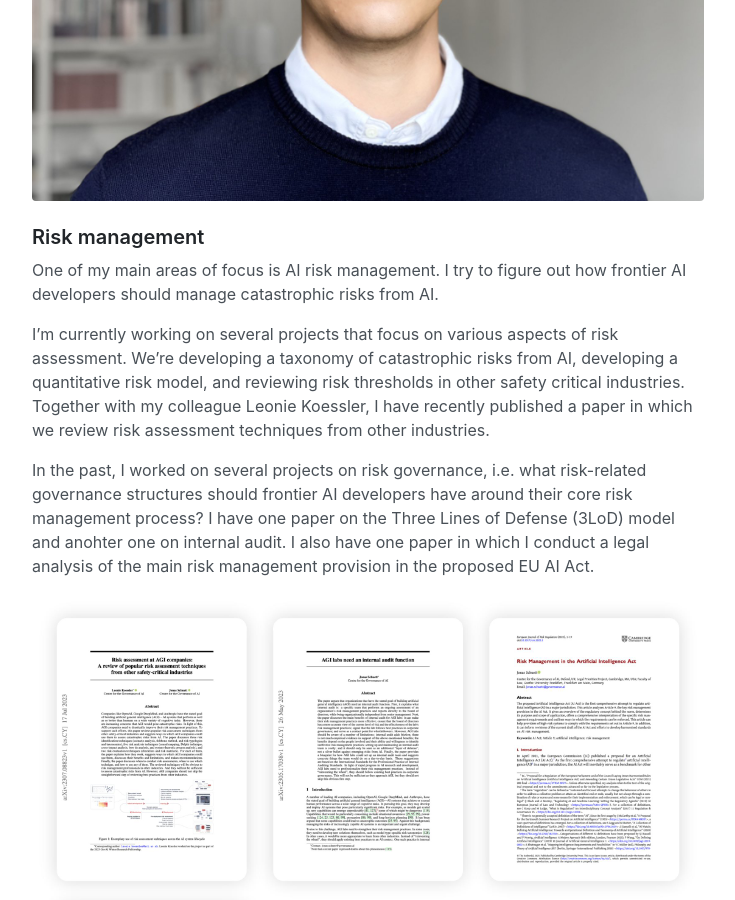
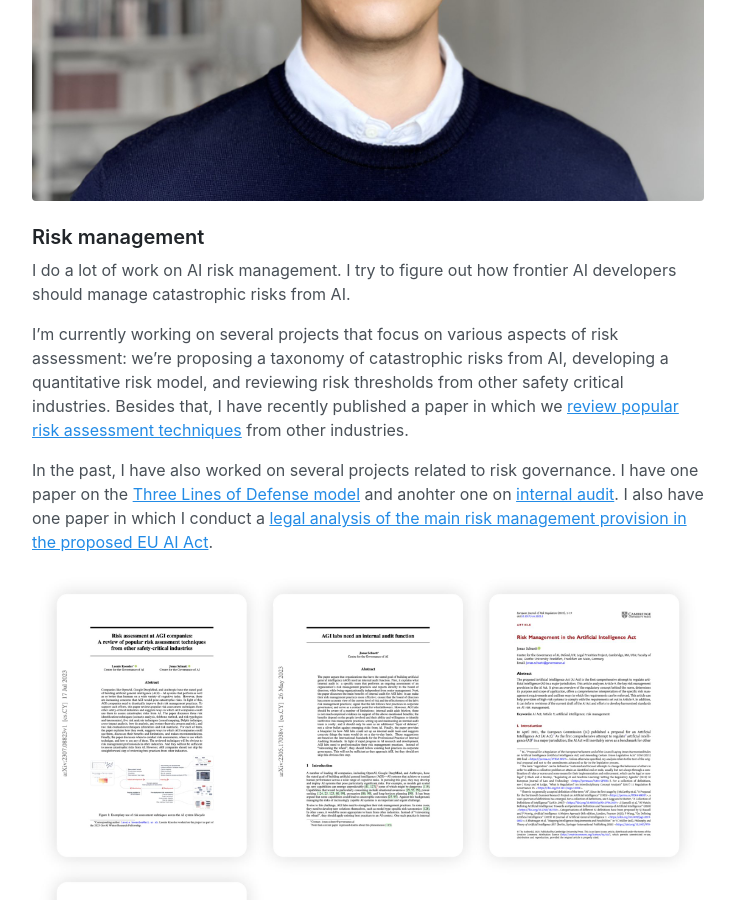
Before and after one commit to jonasschuett/jonasschuett.github.io, a Jekyll site: the page built from _posts/2020-04-04-introduction.md, in a window 1280 px wide and 900 px high, scrolled down 768 px. Shown: the whole window, without its empty margins (272-1007 px from the left). Built offline with Jekyll 4.4.1, drawn with Linux system fonts in a browser that asks for light colours.

Commit message:
Update 2020-04-04-introduction.md

```diff
--- a/_posts/2020-04-04-introduction.md
+++ b/_posts/2020-04-04-introduction.md
@@ -13,11 +13,11 @@ I'm currently wrapping up my PhD in law at Goethe University Frankfurt. I hold a
 
 ### Risk management
 
-One of my main areas of focus is AI risk management. I try to figure out how frontier AI developers should manage catastrophic risks from AI.
+I do a lot of work on AI risk management. I try to figure out how frontier AI developers should manage catastrophic risks from AI.
 
-I'm currently working on several projects that focus on various aspects of risk assessment. We're developing a taxonomy of catastrophic risks from AI, developing a quantitative risk model, and reviewing risk thresholds in other safety critical industries. Together with my colleague Leonie Koessler, I have recently published a paper in which we review risk assessment techniques from other industries.
+I'm currently working on several projects that focus on various aspects of risk assessment: we're proposing a taxonomy of catastrophic risks from AI, developing a quantitative risk model, and reviewing risk thresholds from other safety critical industries. Besides that, I have recently published a paper in which we [review popular risk assessment techniques](https://arxiv.org/abs/2307.08823) from other industries.
 
-In the past, I worked on several projects on risk governance, i.e. what risk-related governance structures should frontier AI developers have around their core risk management process? I have one paper on the Three Lines of Defense (3LoD) model and anohter one on internal audit. I also have one paper in which I conduct a legal analysis of the main risk management provision in the proposed EU AI Act.
+In the past, I have also worked on several projects related to risk governance. I have one paper on the [Three Lines of Defense model](https://arxiv.org/abs/2212.08364) and anohter one on [internal audit](https://arxiv.org/abs/2305.17038). I also have one paper in which I conduct a [legal analysis of the main risk management provision in the proposed EU AI Act](https://doi.org/10.1017/err.2023.1).
 
 ![Risk Management](/risk_management.jpg "Risk Management")
 
```
